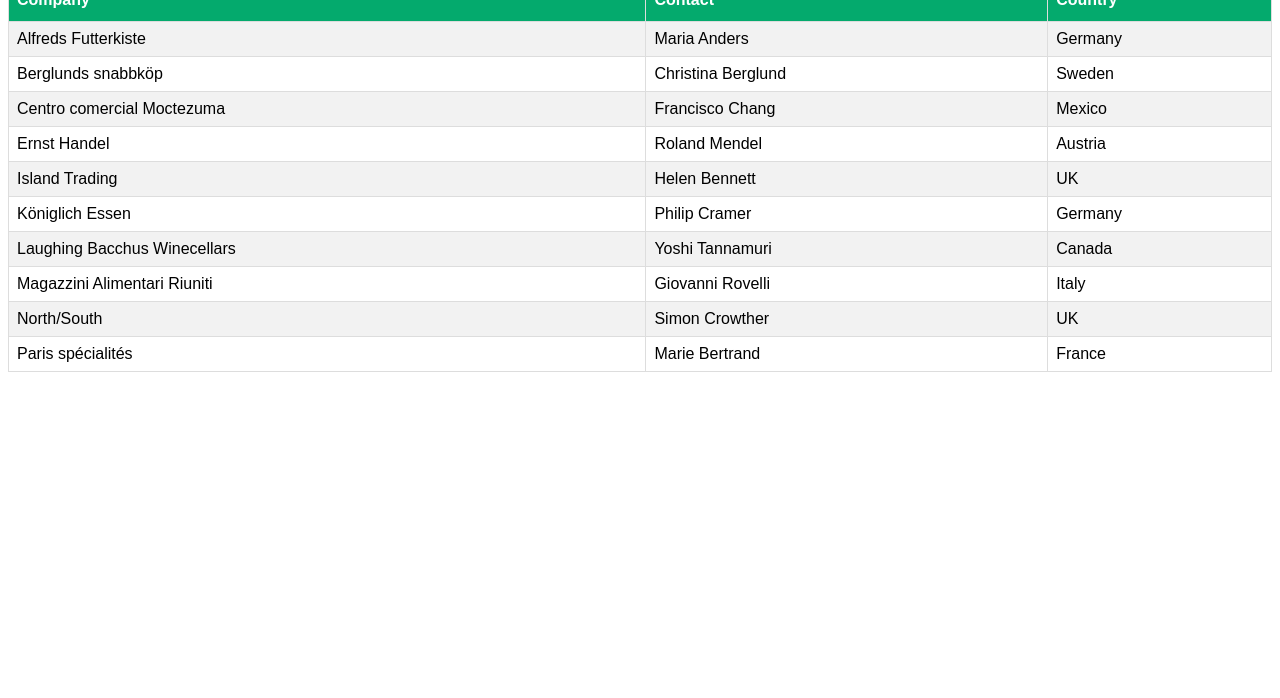
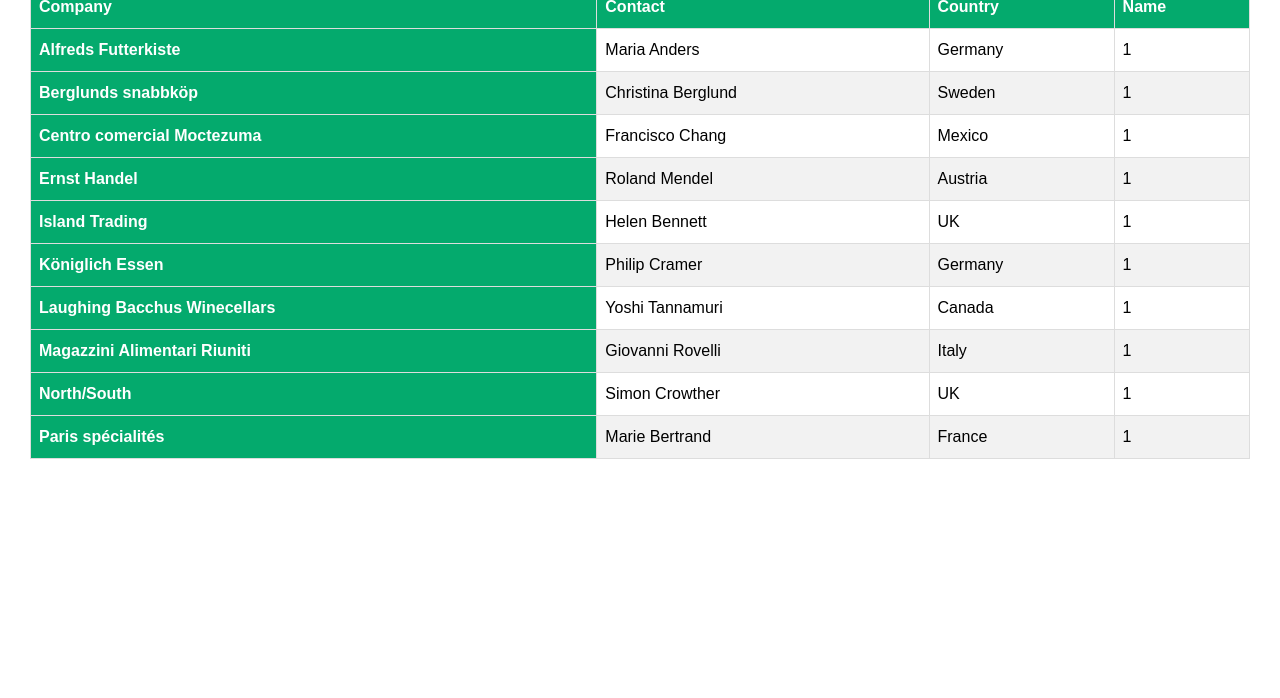
Before and after one commit to AnonyFriday/-HELPER-CSS-Components, a plain HTML site: page 06-Table/index.html in a window 1280 px wide. Shown: the part 102-800 px from the top of the page. Drawn offline with Linux system fonts and the light colour scheme.

Commit message:
Adding Table Components

```diff
--- a/06-Table/index.html
+++ b/06-Table/index.html
@@ -2,6 +2,16 @@
 <html>
   <head>
     <style>
+      * {
+        margin: 0;
+        padding: 0;
+        box-sizing: border-box;
+      }
+
+      body {
+        padding: 50px 30px;
+      }
+
       #customers {
         font-family: Arial, Helvetica, sans-serif;
         border-collapse: collapse;
@@ -35,61 +45,76 @@
     <h1>A Fancy Table</h1>
 
     <table id="customers">
+      <thead>
         <tr>
           <th>Company</th>
           <th>Contact</th>
           <th>Country</th>
+          <th>Name</th>
+        </tr>
+      </thead>
+      <tbody>
+        <tr>
+          <th>Alfreds Futterkiste</th>
+          <td>Maria Anders</td>
+          <td>Germany</td>
+          <td>1</td>
         </tr>
         <tr>
-        <td>Alfreds Futterkiste</td>
-        <td>Maria Anders</td>
-        <td>Germany</td>
+          <th>Berglunds snabbköp</th>
+          <td>Christina Berglund</td>
+          <td>Sweden</td>
+          <td>1</td>
         </tr>
         <tr>
-        <td>Berglunds snabbköp</td>
-        <td>Christina Berglund</td>
-        <td>Sweden</td>
+          <th>Centro comercial Moctezuma</th>
+          <td>Francisco Chang</td>
+          <td>Mexico</td>
+          <td>1</td>
         </tr>
         <tr>
-        <td>Centro comercial Moctezuma</td>
-        <td>Francisco Chang</td>
-        <td>Mexico</td>
+          <th>Ernst Handel</th>
+          <td>Roland Mendel</td>
+          <td>Austria</td>
+          <td>1</td>
         </tr>
         <tr>
-        <td>Ernst Handel</td>
-        <td>Roland Mendel</td>
-        <td>Austria</td>
+          <th>Island Trading</th>
+          <td>Helen Bennett</td>
+          <td>UK</td>
+          <td>1</td>
         </tr>
         <tr>
-        <td>Island Trading</td>
-        <td>Helen Bennett</td>
-        <td>UK</td>
+          <th>Königlich Essen</th>
+          <td>Philip Cramer</td>
+          <td>Germany</td>
+          <td>1</td>
         </tr>
         <tr>
-        <td>Königlich Essen</td>
-        <td>Philip Cramer</td>
-        <td>Germany</td>
+          <th>Laughing Bacchus Winecellars</th>
+          <td>Yoshi Tannamuri</td>
+          <td>Canada</td>
+          <td>1</td>
         </tr>
         <tr>
-        <td>Laughing Bacchus Winecellars</td>
-        <td>Yoshi Tannamuri</td>
-        <td>Canada</td>
+          <th>Magazzini Alimentari Riuniti</th>
+          <td>Giovanni Rovelli</td>
+          <td>Italy</td>
+          <td>1</td>
         </tr>
         <tr>
-        <td>Magazzini Alimentari Riuniti</td>
-        <td>Giovanni Rovelli</td>
-        <td>Italy</td>
+          <th>North/South</th>
+          <td>Simon Crowther</td>
+          <td>UK</td>
+          <td>1</td>
         </tr>
         <tr>
-        <td>North/South</td>
-        <td>Simon Crowther</td>
-        <td>UK</td>
-      </tr>
-      <tr>
-        <td>Paris spécialités</td>
+          <th>Paris spécialités</th>
           <td>Marie Bertrand</td>
           <td>France</td>
+          <td>1</td>
         </tr>
+      </tbody>
     </table>
   </body>
 </html>
```
Lines whose indentation alone changed are shown as unchanged.
